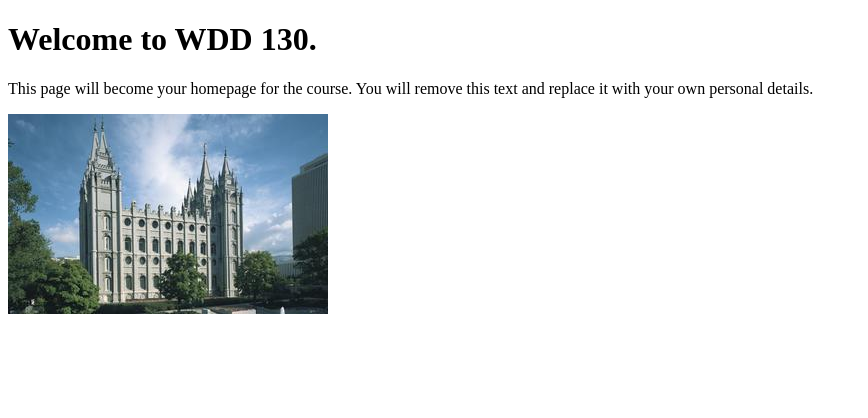
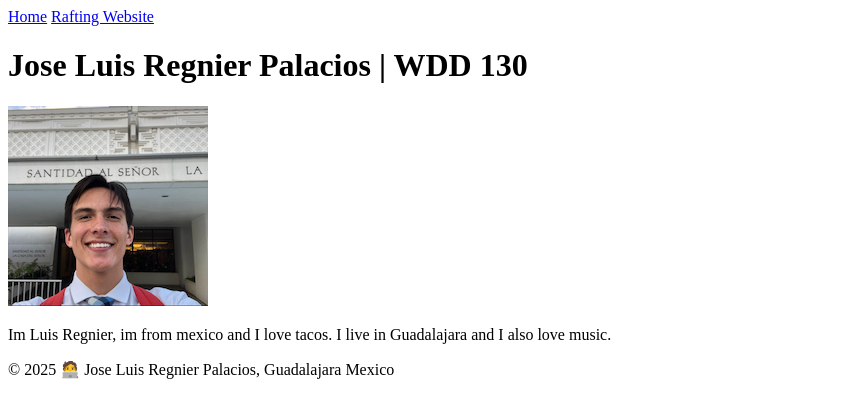
Before and after one commit to RRegnieRR/wdd130, a plain HTML site: page index.html in a window 1280 px wide. Shown: the whole page, without its empty margins (0-868 px from the left). Drawn offline with Linux system fonts and the light colour scheme.

Commit message:
updated index page

```diff
--- a/index.html
+++ b/index.html
@@ -1,14 +1,27 @@
 <!DOCTYPE html>
 <html lang="en">
+
 <head>
     <meta charset="UTF-8">
     <meta name="viewport" content="width=device-width, initial-scale=1.0">
-    <title>WDD 130 | Personal Homepage</title>
+    <title>Jose Luis Regnier Palacios | WDD 130</title>
 </head>
+
 <body>
-    <h1>Welcome to WDD 130.</h1>
-    <p>This page will become your homepage for the course. You will remove this text and replace it with your own personal details.</p>
+    <header>
+        <nav>
+            <a href="#">Home</a>
+            <a href="wwr/">Rafting Website</a>
+        </nav>
+    </header>
+    <main>
+        <h1>Jose Luis Regnier Palacios | WDD 130</h1>
+        <img src="images/profile.jpg" alt="Luis Regnier">
+        <p>Im Luis Regnier, im from mexico and I love tacos. I live in Guadalajara and I also love music.</p>
+    </main>
+    <footer>
+        <p>© 2025 🧑‍💻 Jose Luis Regnier Palacios, Guadalajara Mexico</p>
+    </footer>
+</body>
 
-    <img src="images/salt-lake-temple.jpg" alt="The Salt Lake Temple.">
-</body>
 </html>
```
Also changed, not shown: images/profile.jpg (added).
